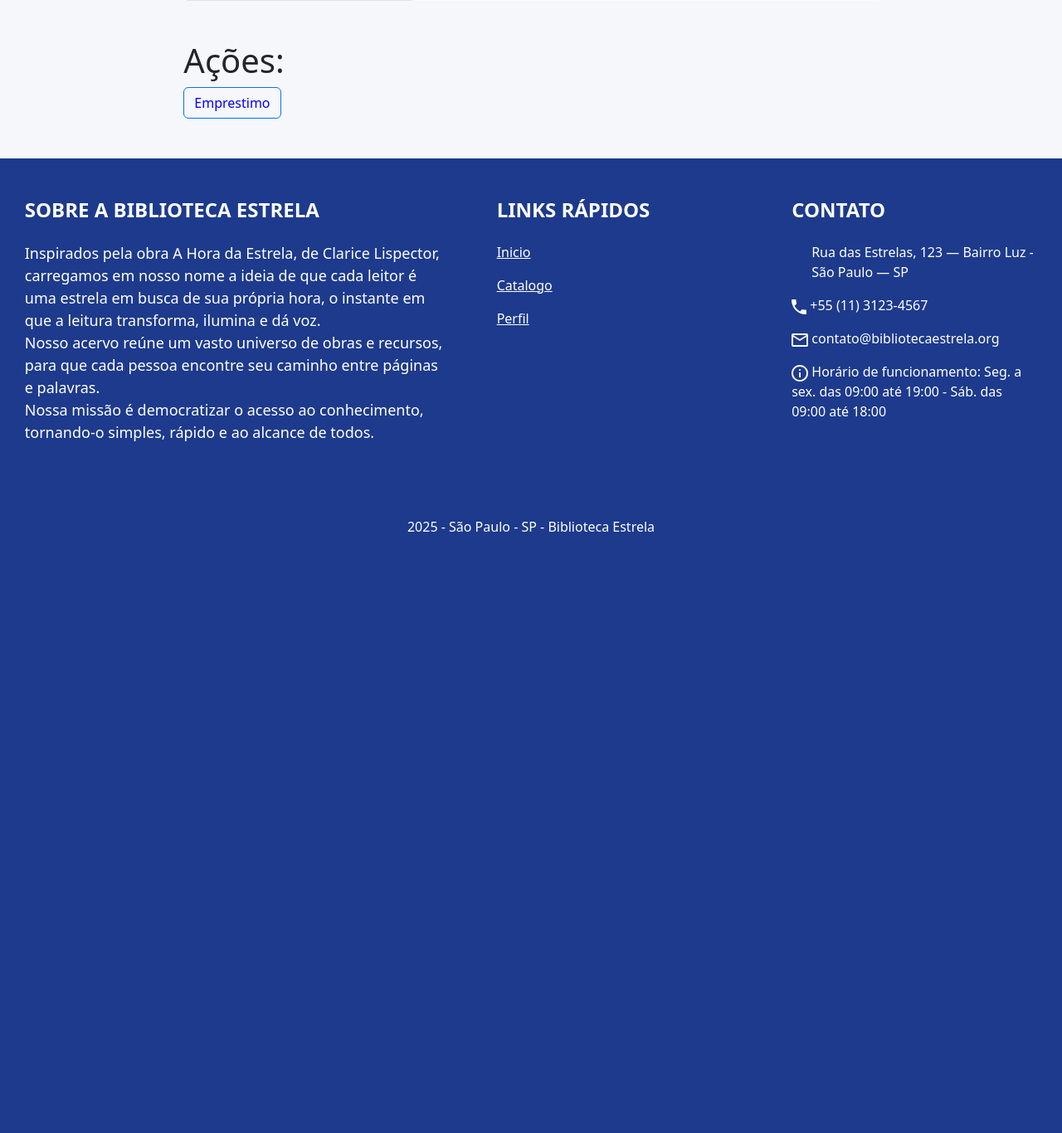
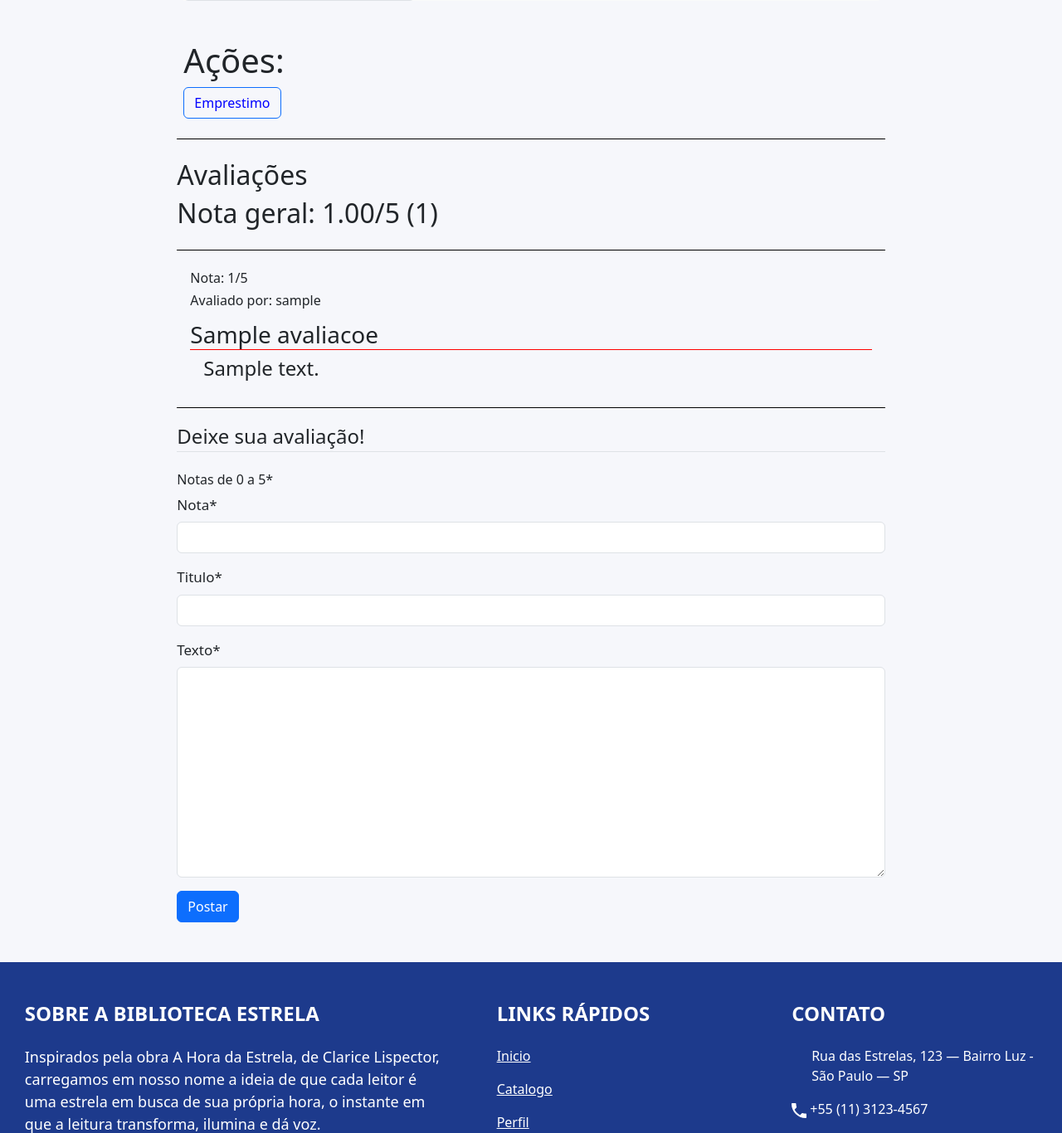
Before and after one commit to SENAI-Morvan-Figueiredo/Os-3-mosqueteiros---Biblioteca, a Django app: page /livros/livro/1/detalhes in a window 1280 px wide. Shown: the part 979-2345 px from the top of the page at 83% size. Before the commit the page ends 1620 px from the top, so only its background shows below. Run offline with Django 5.2, Linux system fonts and the light colour scheme; a user stored in the database is signed in; tables that the repository leaves empty hold one stand-in row (values such as "Sample post"); grey boxes marked "Sample" are stand-in pictures; some libraries are stand-ins or nearby versions.

Commit message:
Funcionalidade de avaliações funcional; Decoração à fazer

```diff
--- /dev/null
+++ b/BibliotecaEstrela/Biblioteca/forms.py
@@ -0,0 +1,7 @@
+from django import forms
+from .models import Avaliacoes
+
+class FormAval(forms.ModelForm):
+    class Meta:
+        model = Avaliacoes
+        fields = ('nota', 'titulo' , 'texto')
--- a/BibliotecaEstrela/Livros/templates/Detalhes_Livro.html
+++ b/BibliotecaEstrela/Livros/templates/Detalhes_Livro.html
@@ -1,5 +1,7 @@
 {% extends 'base.html' %}
 {% load static %}
+
+{% load crispy_forms_tags %}
 
 {% block content %}
     <div class="container-fluid">
@@ -69,5 +71,38 @@
         </div>
     </div>
 
+    <div class="col-8 offset-2 mt-4">
+        <div class="py-2" style="border-top: 1px solid #000; border-bottom: 1px solid #000;">
+            <h2 class="mt-3">Avaliações</h2>
 
+            {% if avaliacoes %}
+                <h2 class="pb-4" style="border-bottom: 1px solid #000;">Nota geral: {{ nota.nota }}/5 ({{ nota.num_avals }})</h2>
+                {% for avaliacao in avaliacoes %}
+                <div class="p-3 mt-2">
+                    <h6>Nota: {{ avaliacao.nota}}/5</h6>
+                    <h6 style="margin-bottom: 15px;">Avaliado por: {{ avaliacao.id_user.username}} </h6>
+                    <h3 style="border-bottom: 1px solid red;">{{ avaliacao.titulo}} </h3>
+                    <h4 class="ps-3">{{ avaliacao.texto}} </h3>
+                </div>
+                {% endfor %}
+            {% else %}
+                <h3>Seja o primeiro a avaliar este livro!</h3>
+            {% endif %}
+        </div>
+
+        {% if user.is_authenticated %}
+            <form method="POST">
+                {% csrf_token %}
+                <fieldset class="form-group mt-3">
+                    <legend class="border-bottom mb-4">Deixe sua avaliação!</legend>
+                    <h6>Notas de 0 a 5*</h6>
+                    {{ form|crispy }}
+                </fieldset>
+                <div class="form-group">
+                    <button class="btn btn-primary" type="submit">Postar</button>
+                </div>
+            </form>
+        {% endif %}
+
+    </div>
 {% endblock content %}
--- a/BibliotecaEstrela/Livros/views.py
+++ b/BibliotecaEstrela/Livros/views.py
@@ -5,10 +5,47 @@ from .models import Livros_Generos
 from .forms import GenerosForm, LivrosForm, LivrosGenerosForm
 from django.views.generic import DetailView
 
-class LivroDetalhes(DetailView):
+from django.views.generic.edit import ModelFormMixin
+from Biblioteca.forms import FormAval
+from Biblioteca.models import Avaliacoes
+
+def calc_nota(id):
+    try:
+        avals = [i.nota for i in Avaliacoes.objects.filter(id_livro_id=id)]
+        nota = sum(avals)/len(avals)
+        return {'nota': f'{nota:.2f}', 'num_avals': len(avals)}
+
+    except:
+        return 0
+
+class LivroDetalhes(ModelFormMixin, DetailView):
     model = Livros
     template_name = 'Detalhes_Livro.html'
-    context_object_name = 'livro'
+
+    form_class = FormAval
+
+    def get_context_data(self, **kwargs):
+        livro = super().get_context_data(**kwargs)
+        avaliacoes = Avaliacoes.objects.filter(id_livro_id=livro['livros'].pk)
+        form = self.get_form()
+
+        return {"livro": livro['livros'], "form": form, 'avaliacoes': avaliacoes, 'nota': calc_nota(livro['livros'].pk)}
+
+    def form_valid(self, form):
+        form.instance.id_user_id = self.request.user.id
+        form.instance.id_livro_id = self.object.id
+        return super(LivroDetalhes, self).form_valid(form)
+
+    def post(self, request, *args, **kwargs):
+        form = self.get_form()
+        self.object = self.get_object()
+
+        if form.is_valid() and int(form.data['nota'])<=5 and int(form.data['nota'])>=0:
+            return self.form_valid(form)
+        else:
+            return self.form_invalid(form)
+
+    success_url = '#'
 
 def AdicionarCategoria(request):
     if request.method == "POST":
```
Also changed, not shown: BibliotecaEstrela/Biblioteca/views.py (+0 -15 lines), BibliotecaEstrela/Biblioteca/migrations/0004_alter_emprestimos_data_emprestimo_and_more.py (added).
